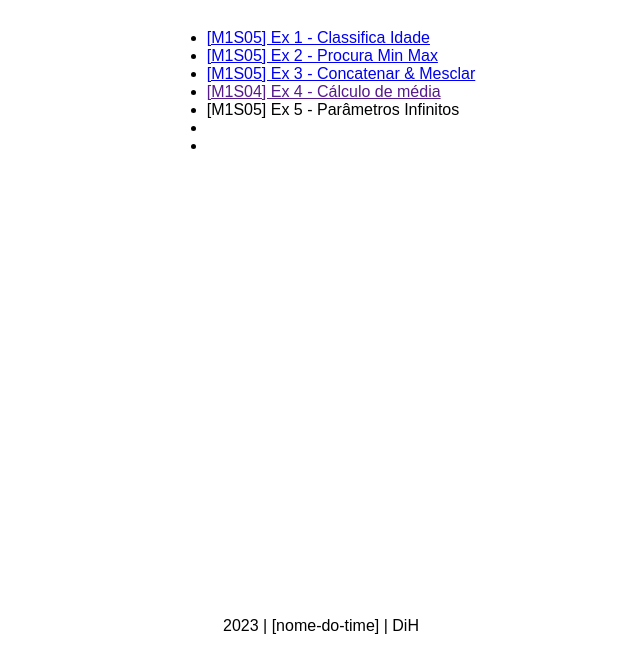
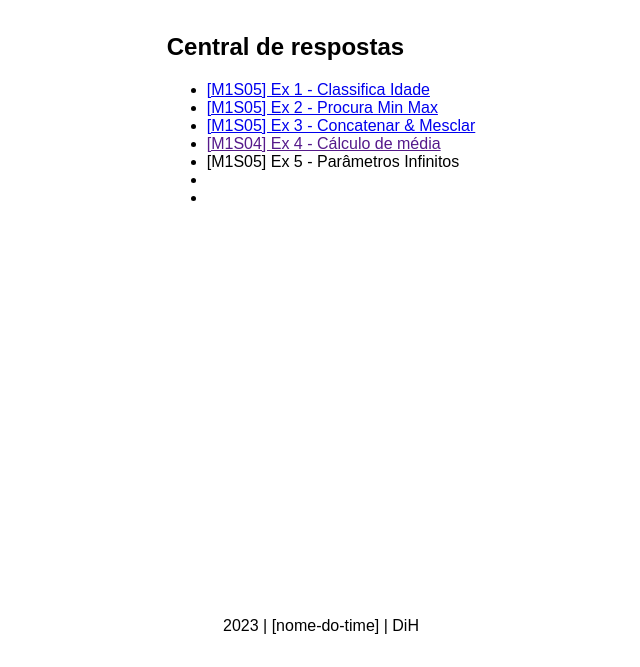
Before and after one commit to DEVinZucchetti/atividade-semana-5-base, a plain HTML site: page index.html in a window 1280 px wide. Shown: the part 133-800 px from the top of the page, without its empty margins (319-959 px from the left). Drawn offline with Linux system fonts and the light colour scheme.

```diff
--- a/exercicio1/app.js
+++ b/exercicio1/app.js
@@ -2,6 +2,9 @@
 
 const idade = prompt("Informe sua idade:");
 
-// realize as comparações necessárias e exiba com alert
+// afazer: realizar as comparações necessárias e exibir no alert
+
+// exemplo de concatenação de strings com string template
+console.log(`Idade informada: ${idade}`);
 
 alert("Conclúa o desenvolvimento do exercício.");
--- a/index.html
+++ b/index.html
@@ -14,6 +14,8 @@
     </header>
 
     <main>
+      <h2>Central de respostas</h2>
+
       <ul>
         <li>
           <a href="/exercicio1">[M1S05] Ex 1 - Classifica Idade</a>
@@ -32,6 +34,7 @@
           <a href=""></a>
         </li>
         <li></li>
+        <!-- afazer: completar lista -->
       </ul>
     </main>
 
```
Also changed, not shown: 1 other file.
